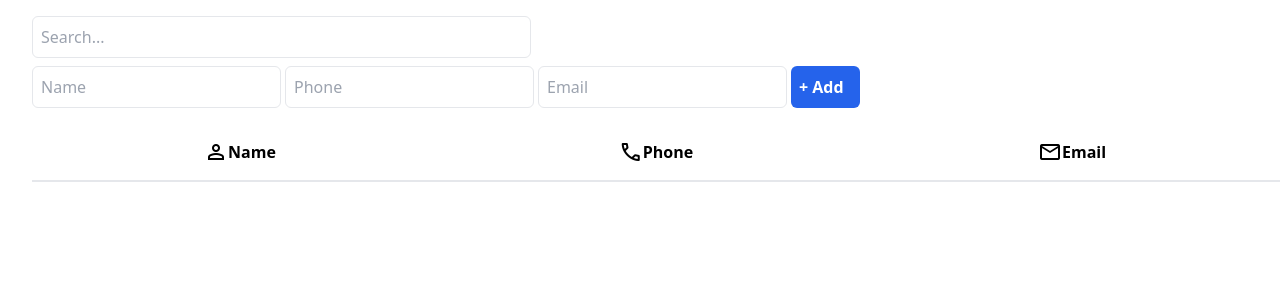
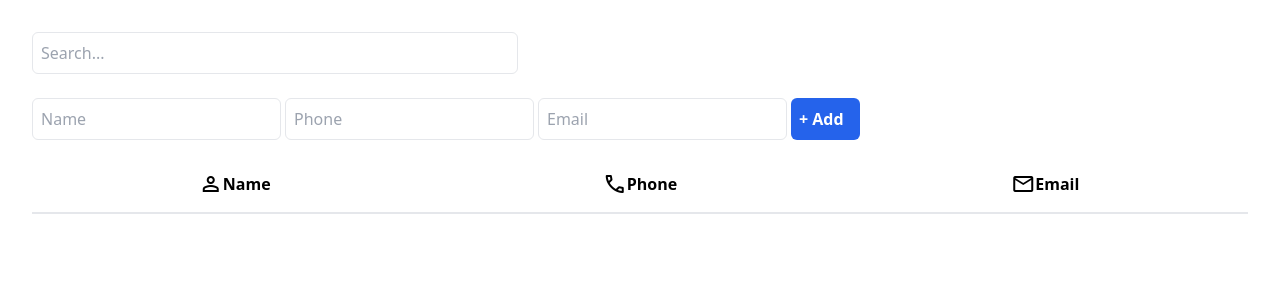
Before and after one commit to parinaziii013/contact-list, a React (Vite) app in the folder contactList/: page / in a window 1280 px wide. Shown: the top 300 px of the page. Built offline with nearby package versions, Linux system fonts and the light colour scheme.

Commit message:
Add Real Time search for Contacts

```diff
--- a/contactList/src/ContactApp.jsx
+++ b/contactList/src/ContactApp.jsx
@@ -6,6 +6,8 @@ let counter = 0;
 
 export const ContactApp = () => {
   const [list, setList] = useState([]);
+  const [search, setSearch] = useState("");
+
   const handleItems = (name, phone, email) => {
     const newContactItem = {
       id: counter++,
@@ -15,10 +17,18 @@ export const ContactApp = () => {
     };
     setList([...list, newContactItem]);
   };
+  const handleSearchItems = (value) => {
+    setSearch(value);
+  };
+
+  const filterContacts = list.filter((contact) =>
+    contact.name.includes(search)
+  );
+
   return (
-    <div className="pl-8">
-      <ContactForm onAddContact={handleItems}/>
-      <ContactList contactItems={list} />
+    <div className="p-8">
+      <ContactForm onAddContact={handleItems} onSearch={handleSearchItems} />
+      <ContactList contactItems={filterContacts} />
     </div>
   );
 };
--- a/contactList/src/components/ContactForm.jsx
+++ b/contactList/src/components/ContactForm.jsx
@@ -15,10 +15,11 @@ const Input = ({ text, className, onChangeValue, val }) => {
   );
 };
 
-export const ContactForm = ({ onAddContact }) => {
+export const ContactForm = ({ onAddContact, onSearch }) => {
   const [name, setName] = useState("");
   const [phone, setPhone] = useState("");
   const [email, setEmail] = useState("");
+  // const [search, setSearch] = useState("")
 
   const handleSubmit = (e) => {
     e.preventDefault();
@@ -30,33 +31,54 @@ export const ContactForm = ({ onAddContact }) => {
 
   const handleName = (value) => {
     setName(value);
-    // console.log(value);
   };
 
   const handlePhone = (value) => {
     setPhone(value);
-    // console.log(value);
   };
 
   const handleEmail = (value) => {
     setEmail(value);
   };
 
+  const handleSearch = ({ target }) => {
+    onSearch(target.value);
+  };
+
   return (
+    <div>
+      <input
+        type="search"
+        placeholder="Search..."
+        className="w-2/5 border-solid border rounded-md mr-1 p-2 outline-none"
+        onChange={handleSearch}
+      />
+
       <form
         onSubmit={handleSubmit}
         className="container flex flex-col justify-center items-start pt-4 "
       >
-      <div className="w-full">
-        <Input type="text" text="Search..." className="w-2/5" />
-      </div>
+        <div className="flex mt-2">
+          <Input
+            type="text"
+            val={name}
+            text="Name"
+            onChangeValue={handleName}
+          />
 
-      <div className="flex mt-2">
-        <Input type="text" val={name} text="Name" onChangeValue={handleName} />
+          <Input
+            type="tel"
+            val={phone}
+            text="Phone"
+            onChangeValue={handlePhone}
+          />
 
-        <Input type="tel" val={phone} text="Phone" onChangeValue={handlePhone} />
-
-        <Input type="email" val={email} text="Email" onChangeValue={handleEmail} />
+          <Input
+            type="email"
+            val={email}
+            text="Email"
+            onChangeValue={handleEmail}
+          />
           <button
             type="submit"
             className="bg-blue-600 p-2 pr-4 rounded-md text-white font-bold transition-colors hover:bg-blue-700"
@@ -65,5 +87,6 @@ export const ContactForm = ({ onAddContact }) => {
           </button>
         </div>
       </form>
+    </div>
   );
 };
--- a/contactList/src/components/ContactItem.jsx
+++ b/contactList/src/components/ContactItem.jsx
@@ -1,15 +1,9 @@
 export const ContactItem = ({ name, phone, email }) => {
   return (
     <div className="w-full flex justify-around">
-      <h3 className="w-4/12 p-4 text-center">
-        {name}
-      </h3>
-      <h3 className="w-4/12 p-4 text-center">
-        {phone}
-      </h3>
-      <h3 className="w-4/12 p-4 text-center">
-        {email}
-      </h3>
+      <p className="w-4/12 p-4 text-center">{name}</p>
+      <p className="w-4/12 p-4 text-center">{phone}</p>
+      <p className="w-4/12 p-4 text-center">{email}</p>
     </div>
   );
 };
--- a/contactList/src/components/ContactList.jsx
+++ b/contactList/src/components/ContactList.jsx
@@ -21,9 +21,9 @@ export const ContactList = ({ contactItems }) => {
       </div>
 
       <div>
-      {contactItems.map(({ id, name, phone, email }) => (
-        <ContactItem key={id} name={name} phone={phone} email={email} />
-      ))}
+        {contactItems.map(({ id, name, phone, email }) => (
+          <ContactItem key={id} name={name} phone={phone} email={email} />
+        ))}
       </div>
     </div>
   );
```
Lines whose indentation alone changed are shown as unchanged.
